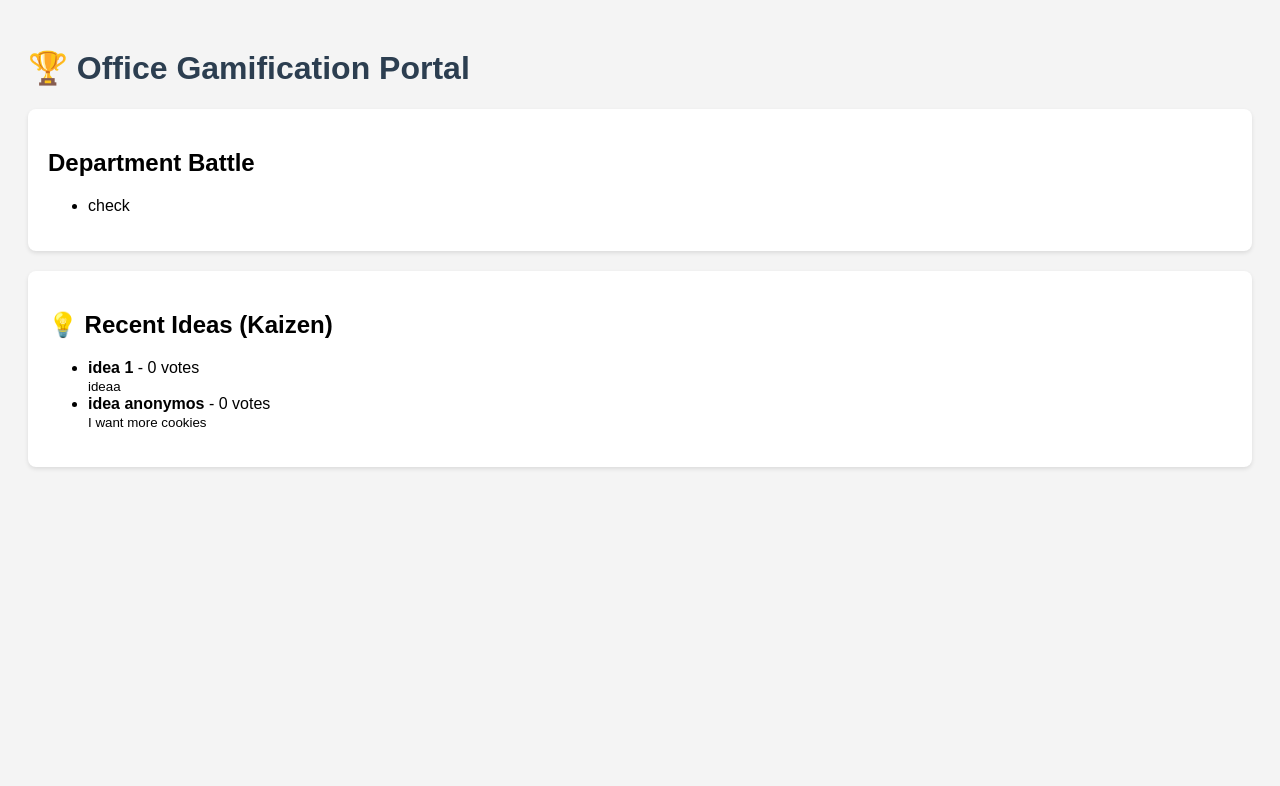
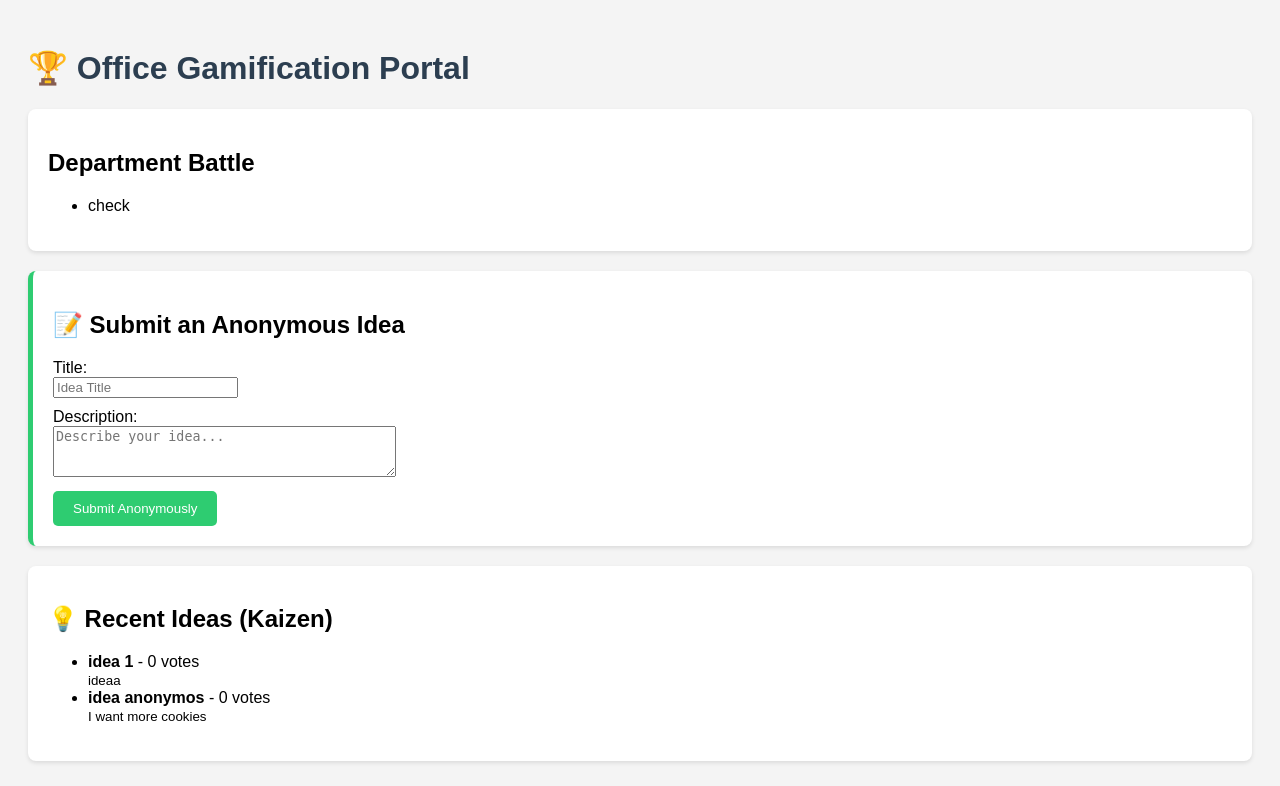
Before and after one commit to ZiubinA/ProductDevelopmentProjectWebApplication, a Django app: page / in a window 1280 px wide. Shown: the top 786 px of the page. Before the commit the page ends 469 px from the top, so only its background shows below. Run offline with Django 5.2, Linux system fonts and the light colour scheme; data comes from the database, SQL or seed files in the repository; both versions use the stored data as it was after the commit.

Commit message:
added submition of ideas by user anonymous

```diff
--- /dev/null
+++ b/gameplay/forms.py
@@ -0,0 +1,11 @@
+from django import forms
+from .models import Idea
+
+class IdeaForm(forms.ModelForm):
+    class Meta:
+        model = Idea
+        fields = ['title', 'description']
+        widgets = {
+            'title': forms.TextInput(attrs={'class': 'form-control', 'placeholder': 'Idea Title'}),
+            'description': forms.Textarea(attrs={'class': 'form-control', 'placeholder': 'Describe your idea...', 'rows': 3}),
+        }
--- a/gameplay/models.py
+++ b/gameplay/models.py
@@ -31,7 +31,7 @@ class ActionLog(models.Model):
 class Idea(models.Model):
     title = models.CharField(max_length=200)
     description = models.TextField()
-    submitted_by = models.ForeignKey(User, on_delete=models.CASCADE)
+    submitted_by = models.ForeignKey(User, on_delete=models.SET_NULL, null=True, blank=True)
     votes = models.IntegerField(default=0)
     is_approved = models.BooleanField(default=False)
 
--- a/gameplay/templates/gameplay/dashboard.html
+++ b/gameplay/templates/gameplay/dashboard.html
@@ -24,6 +24,24 @@
         </ul>
     </div>
 
+    <div class="card" style="border-left: 5px solid #2ecc71;">
+        <h2>📝 Submit an Anonymous Idea</h2>
+        <form method="post">
+            {% csrf_token %}
+            <div style="margin-bottom: 10px;">
+                <label>Title:</label><br>
+                {{ form.title }}
+            </div>
+            <div style="margin-bottom: 10px;">
+                <label>Description:</label><br>
+                {{ form.description }}
+            </div>
+            <button type="submit" style="background: #2ecc71; color: white; border: none; padding: 10px 20px; cursor: pointer; border-radius: 5px;">
+                Submit Anonymously
+            </button>
+        </form>
+    </div>
+
     <div class="card">
         <h2>💡 Recent Ideas (Kaizen)</h2>
         <ul>
--- a/gameplay/views.py
+++ b/gameplay/views.py
@@ -1,15 +1,28 @@
-from django.shortcuts import render
+from django.shortcuts import render, redirect
 from .models import Department, Idea
+from .forms import IdeaForm
 
 def dashboard(request):
-    # Fetch data from the database
+    # 1. Handle the Form Submission (POST request)
+    if request.method == 'POST':
+        form = IdeaForm(request.POST)
+        if form.is_valid():
+            new_idea = form.save(commit=False)
+            new_idea.submitted_by = None  # Explicitly set to None for anonymity
+            new_idea.save()
+            return redirect('dashboard')  # Refresh the page to show the new idea
+    else:
+        form = IdeaForm()
+
+    # 2. Fetch data for the page
     all_departments = Department.objects.all()
-    top_ideas = Idea.objects.filter(is_approved=False).order_by('-votes')[:5]
+    # Show pending ideas (waiting for approval)
+    pending_ideas = Idea.objects.filter(is_approved=False).order_by('-votes')
 
-    # Prepare the data to send to the HTML
     context = {
         'departments': all_departments,
-        'ideas': top_ideas
+        'ideas': pending_ideas,
+        'form': form,  # Send the form to the HTML
     }
 
     return render(request, 'gameplay/dashboard.html', context)
```
Also changed, not shown: db.sqlite3, gameplay/migrations/0002_alter_idea_submitted_by.py (added).
